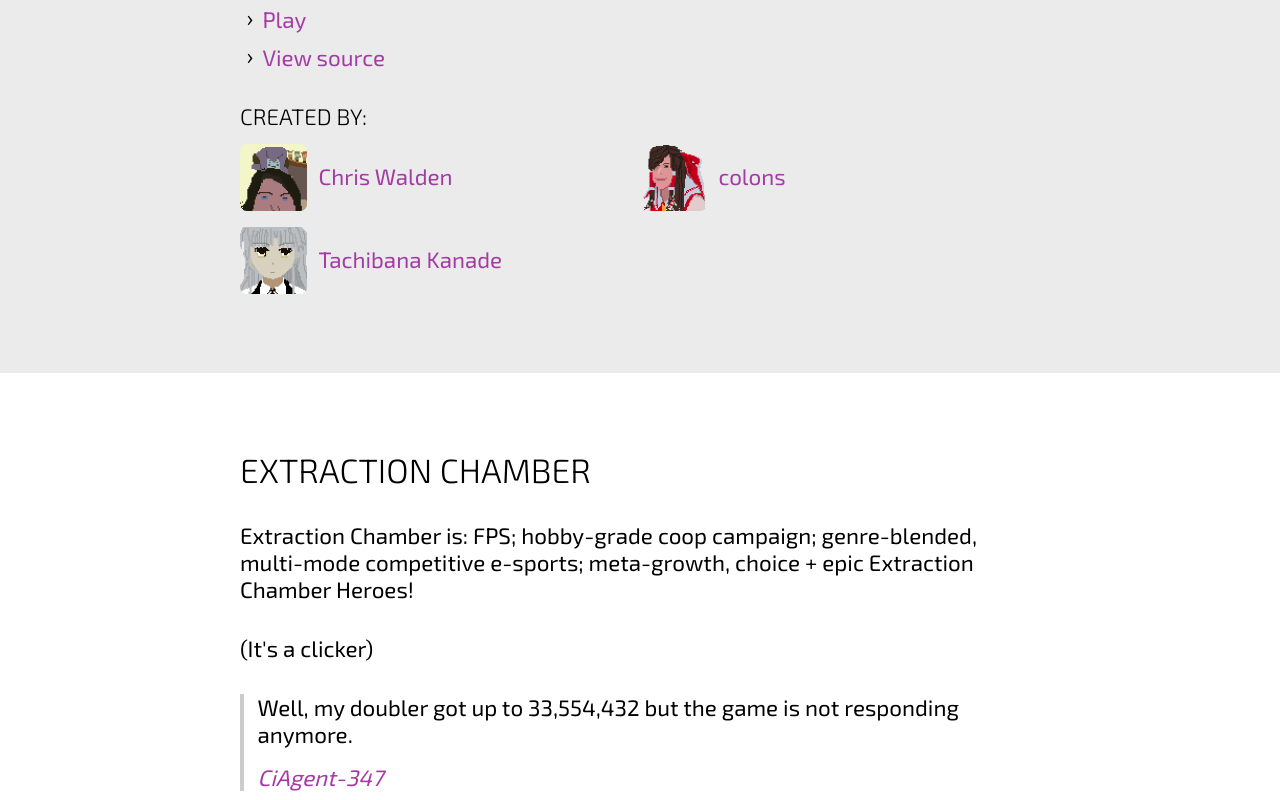
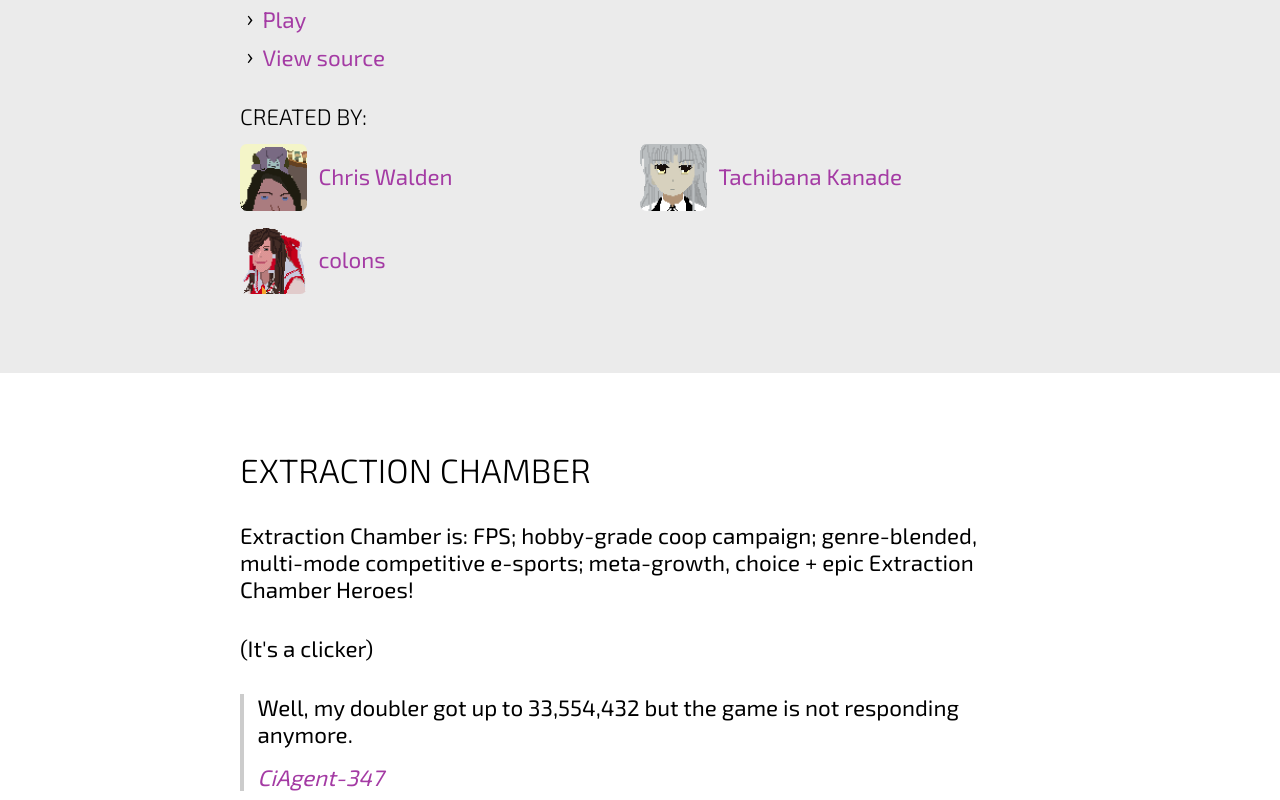
Before and after one commit to very-scary-scenario/vscary.co, a plain HTML site: page index.html in a window 1280 px wide. Shown: the part 1480-2280 px from the top of the page. Drawn offline with nearby package versions, Linux system fonts and the light colour scheme; files that its build step writes are made by us from their sources.

Commit message:
Put credits in the same order we put them in in Idol Threat.
(ie a random one)

```diff
--- a/index.html
+++ b/index.html
@@ -49,9 +49,9 @@
 
         <h3>Created by:</h3>
         <ul class="staff">
-          <li class="euri"><a href="https://twitter.com/EuricaeriS">Chris Walden</a></li>
           <li class="colons"><a href="https://twitter.com/mftb">colons</a></li>
           <li class="digikerot"><a href="https://twitter.com/digikerot">DiGiKerot</a></li>
+          <li class="euri"><a href="https://twitter.com/EuricaeriS">Chris Walden</a></li>
           <li class="okand"><a href="https://twitter.com/okand">Alexander Rennerfelt</a></li>
           <li class="peter"><a href="https://twitter.com/theshillito">Peter Shillito</a></li>
         </ul>
@@ -73,8 +73,8 @@
 
         <h3>Created by:</h3>
         <ul class="staff">
+          <li class="colons"><a href="https://twitter.com/mftb">colons</a></li>
           <li class="euri"><a href="https://twitter.com/EuricaeriS">Chris Walden</a></li>
-          <li class="colons"><a href="https://twitter.com/mftb">colons</a></li>
           <li class="homsar"><a href="https://twitter.com/h0m54r">Tachibana Kanade</a></li>
         </ul>
       </article>
@@ -98,8 +98,8 @@
 
         <h3>Created by:</h3>
         <ul class="staff">
+          <li class="colons"><a href="https://twitter.com/mftb">colons</a></li>
           <li class="euri"><a href="https://twitter.com/EuricaeriS">Chris Walden</a></li>
-          <li class="colons"><a href="https://twitter.com/mftb">colons</a></li>
           <li class="nced"><a href="https://twitter.com/Nick_Ed90">Nicholas Edwards</a></li>
           <li class="okand"><a href="https://twitter.com/okand">Alexander Rennerfelt</a></li>
           <li class="peter"><a href="https://twitter.com/theshillito">Peter Shillito</a></li>
@@ -129,8 +129,8 @@
 
         <h3>Created by:</h3>
         <ul class="staff">
+          <li class="colons"><a href="https://twitter.com/mftb">colons</a></li>
           <li class="euri"><a href="https://twitter.com/EuricaeriS">Chris Walden</a></li>
-          <li class="colons"><a href="https://twitter.com/mftb">colons</a></li>
           <li class="nced"><a href="https://twitter.com/Nick_Ed90">Nicholas Edwards</a></li>
           <li class="okand"><a href="https://twitter.com/okand">Alexander Rennerfelt</a></li>
           <li class="peter"><a href="https://twitter.com/theshillito">Peter Shillito</a></li>
@@ -155,8 +155,8 @@
 
         <h3>Created by:</h3>
         <ul class="staff">
+          <li class="colons"><a href="https://twitter.com/mftb">colons</a></li>
           <li class="euri"><a href="https://twitter.com/EuricaeriS">Chris Walden</a></li>
-          <li class="colons"><a href="https://twitter.com/mftb">colons</a></li>
           <li class="nced"><a href="https://twitter.com/Nick_Ed90">Nicholas Edwards</a></li>
           <li class="okand"><a href="https://twitter.com/okand">Alexander Rennerfelt</a></li>
         </ul>
@@ -179,5 +179,20 @@
         </a></li>
       </ul>
     </footer>
+
+    <script>
+      function shuffleStaffList(staffList) {
+        for (var si = staffList.children.length; si > 0; si--) {
+          staffList.appendChild(staffList.removeChild(
+            staffList.children[Math.floor(Math.random() * si)]
+          ));
+        }
+      }
+
+      var staffLists = document.querySelectorAll('ul.staff');
+      for (var gi = 0; gi < staffLists.length; gi++) {
+        shuffleStaffList(staffLists[gi]);
+      }
+    </script>
   </body>
 </html>
```
